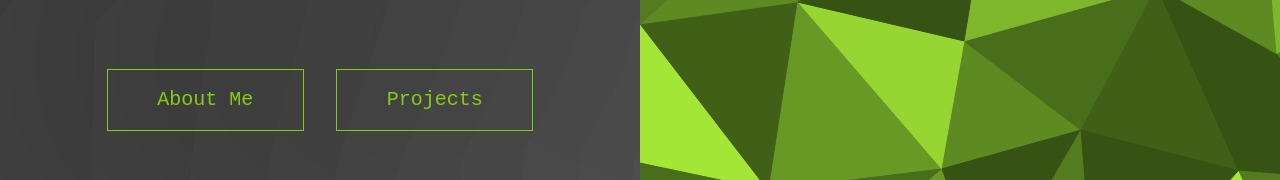
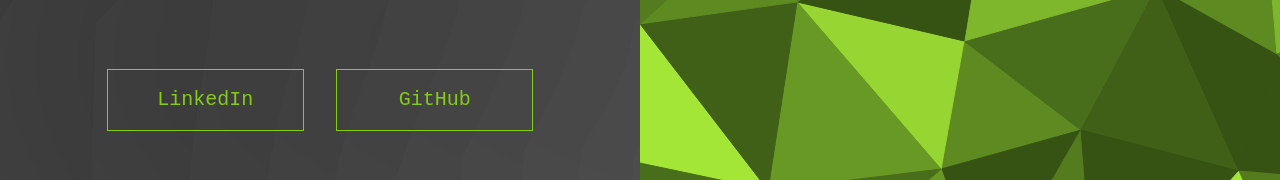
Before and after one commit to SayHeyD/david-docampo-portfolio, a Nuxt app: page / in a window 1280 px wide. Shown: the part 454-634 px from the top of the page. Built offline with nearby package versions, Linux system fonts and the light colour scheme.

Commit message:
change nav buttons to social links

```diff
--- a/components/pages/index/NavButton.vue
+++ b/components/pages/index/NavButton.vue
@@ -1,7 +1,7 @@
 <template>
   <div class="relative w-1/2 h-full">
     <div @mouseenter="currentlyHovering = true" @mouseleave="currentlyHovering = false" class="flex border border-lime-500 hover:bg-lime-500 text-lime-500 hover:text-gray-950 transition-all duration-150">
-      <NuxtLink :to="to" class="py-4 text-xl h-full w-full inline-flex justify-center content-center">{{ text }}</NuxtLink>
+      <NuxtLink :to="to" :target="target" class="py-4 text-xl h-full w-full inline-flex justify-center content-center">{{ text }}</NuxtLink>
     </div>
     <div class="absolute -z-10 top-0 bottom-0 right-0 left-0 border border-lime-500 transform transition-all duration-150"
           :class="{'-translate-x-2 -translate-y-2' : currentlyHovering}">
@@ -10,7 +10,20 @@
 </template>
 
 <script setup>
-const props = defineProps(['text', 'to'])
+const props = defineProps({
+  text: {
+    type: String,
+    default: ''
+  },
+  to: {
+    type: String,
+    default: ''
+  },
+  target: {
+    type: String,
+    default: ''
+  }
+})
 
 const currentlyHovering = ref(false)
 
--- a/components/pages/index/TitleNav.vue
+++ b/components/pages/index/TitleNav.vue
@@ -1,7 +1,7 @@
 <template>
   <div class="w-2/3 z-50 flex justify-between content-center">
-    <NavButton text="About Me" to="/about" class="mr-4" />
-    <NavButton text="Projects" to="/projects" class="ml-4" />
+    <NavButton text="LinkedIn" to="https://www.linkedin.com/in/david-docampo-47a9581a2/" target="_blank" class="mr-4" />
+    <NavButton text="GitHub" to="https://github.com/SayHeyD" target="_blank" class="ml-4" />
   </div>
 </template>
 
```
